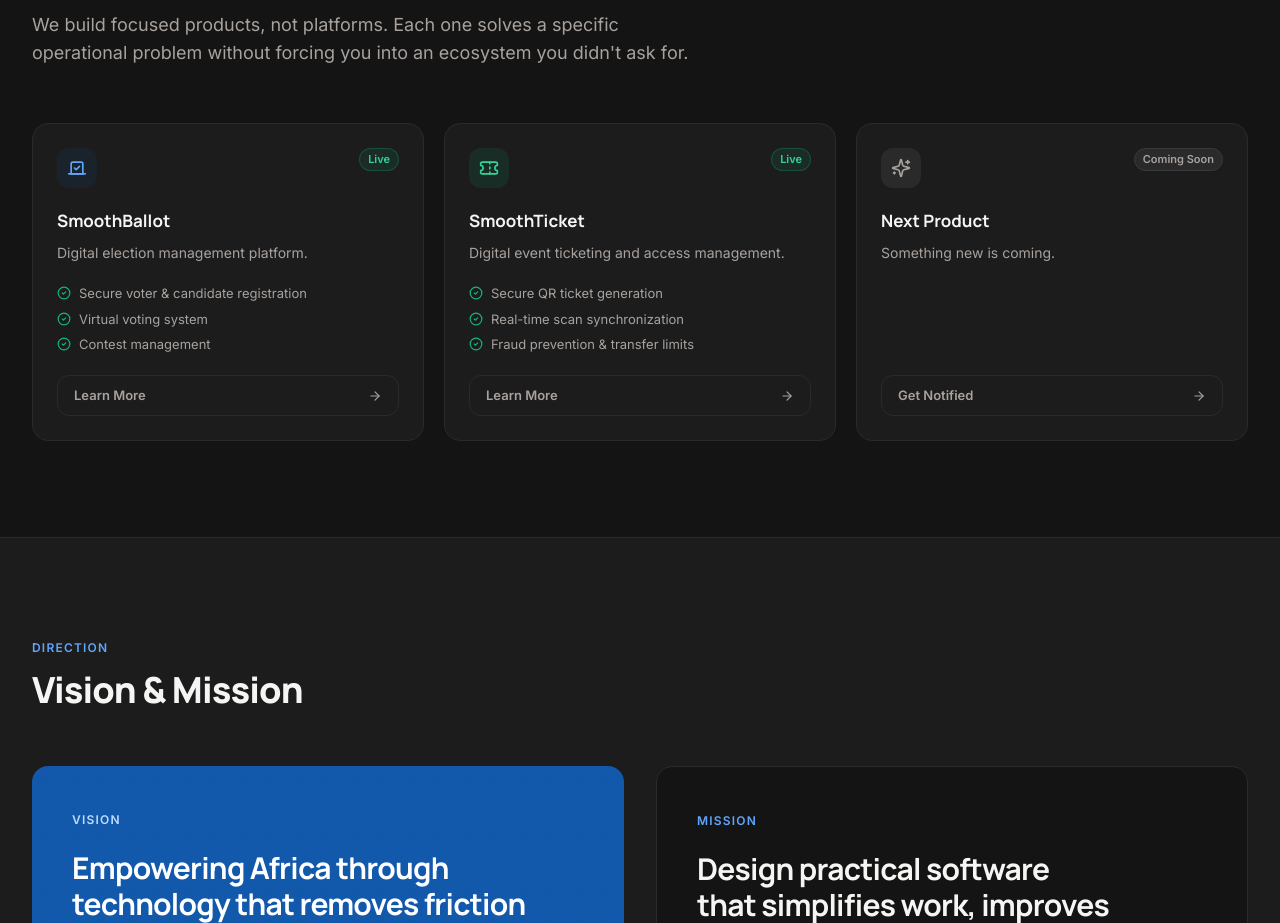
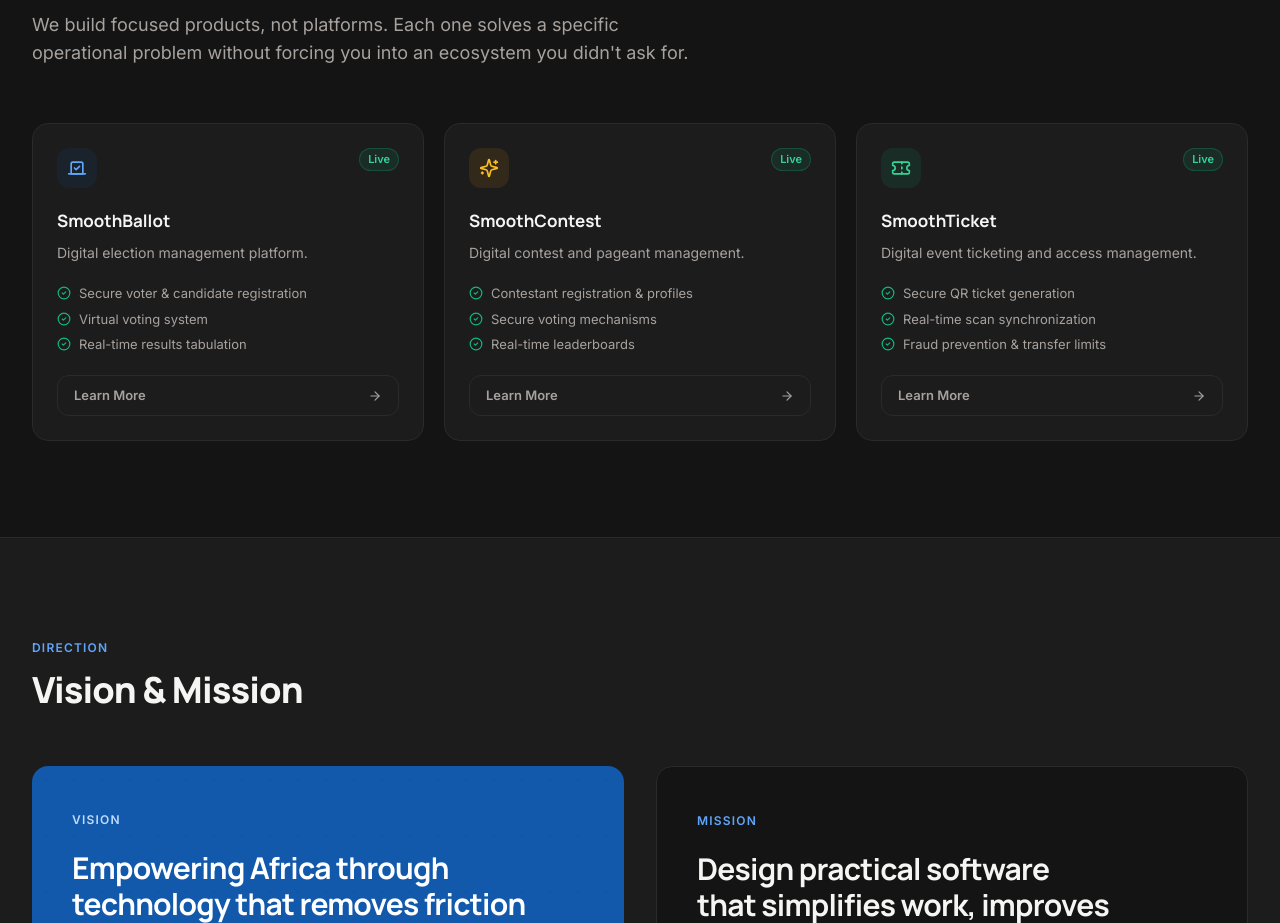
Before and after one commit to BAMSSA-DEVS/smooth.africa, a Next.js app: page / in a window 1280 px wide. Shown: the part 2048-2971 px from the top of the page. Built offline with nearby package versions, Linux system fonts and the light colour scheme.

Commit message:
Replace Next Product with SmoothContest

```diff
--- a/data/companyData.ts
+++ b/data/companyData.ts
@@ -87,12 +87,29 @@
       features: [
         "Secure voter & candidate registration",
         "Virtual voting system",
-        "Contest management",
         "Real-time results tabulation",
         "Complete audit trail",
       ],
       linkText: "Learn More",
       externalLink: "https://smoothballot.com/",
+    },
+    {
+      id: "smoothcontest",
+      name: "SmoothContest",
+      tagline: "Digital contest and pageant management.",
+      description:
+        "A dedicated platform for managing digital contests, awards, and pageants. Easily register contestants, collect votes securely, and showcase real-time leaderboards.",
+      status: "live" as const,
+      iconName: "Trophy",
+      color: "amber",
+      features: [
+        "Contestant registration & profiles",
+        "Secure voting mechanisms",
+        "Real-time leaderboards",
+        "Fraud prevention & analytics",
+      ],
+      linkText: "Learn More",
+      externalLink: "#",
     },
     {
       id: "smoothticket",
@@ -111,18 +128,6 @@
       ],
       linkText: "Learn More",
       externalLink: "https://tickets.smooth.africa/",
-    },
-    {
-      id: "future",
-      name: "Next Product",
-      tagline: "Something new is coming.",
-      description:
-        "We're working on something we can't talk about yet. If you have a genuine operational problem you haven't found good software for, we'd genuinely like to hear about it.",
-      status: "coming-soon" as const,
-      iconName: "Sparkles",
-      color: "slate",
-      features: [],
-      linkText: "Get Notified",
     },
   ] as Product[],
 
```
